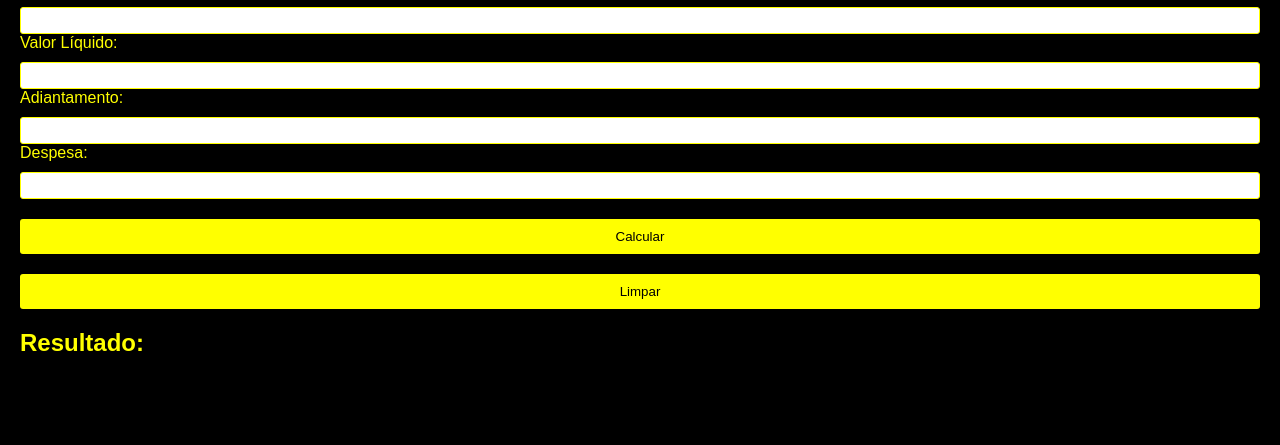
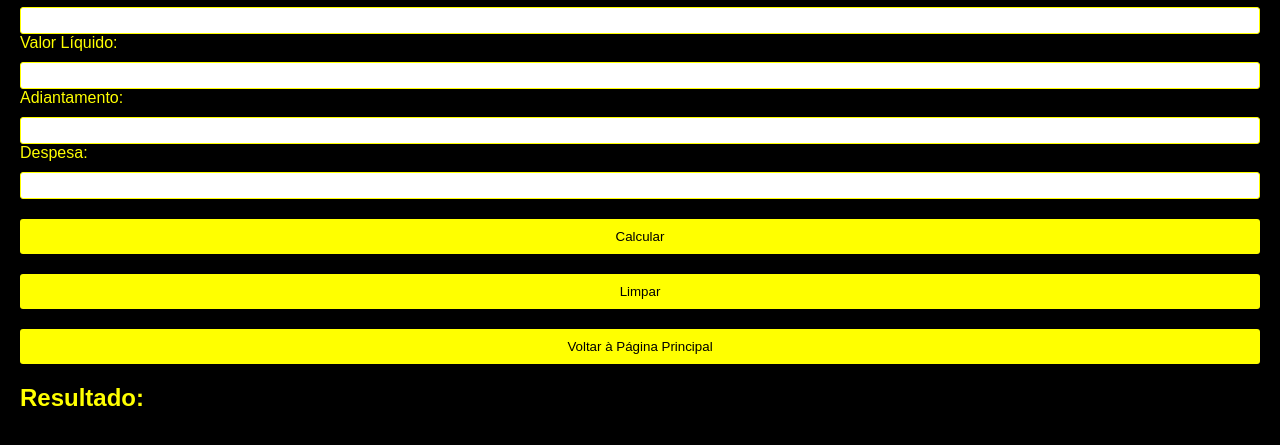
Before and after one commit to leoayresec/simuladorsjb, a plain HTML site: page simuladorGerente/index.html in a window 1280 px wide. Shown: the part 237-682 px from the top of the page. Drawn offline with Linux system fonts and the light colour scheme.

Commit message:
Update index.html

```diff
--- a/simuladorGerente/index.html
+++ b/simuladorGerente/index.html
@@ -82,6 +82,7 @@
 
     <button type="button" onclick="calcularPagamento()">Calcular</button>
     <button type="button" onclick="limparCampos()">Limpar</button>
+    <button type="button" onclick="voltarPaginaPrincipal()">Voltar à Página Principal</button>
   </form>
 
   <h2>Resultado:</h2>
@@ -111,6 +112,9 @@
     document.getElementById('despesa').value = '';
     document.getElementById('resultado').innerHTML = '';
   }
+  function voltarPaginaPrincipal() {
+      window.location.href = "../index.html";
+    }
   </script>
 </body>
 </html>
```
